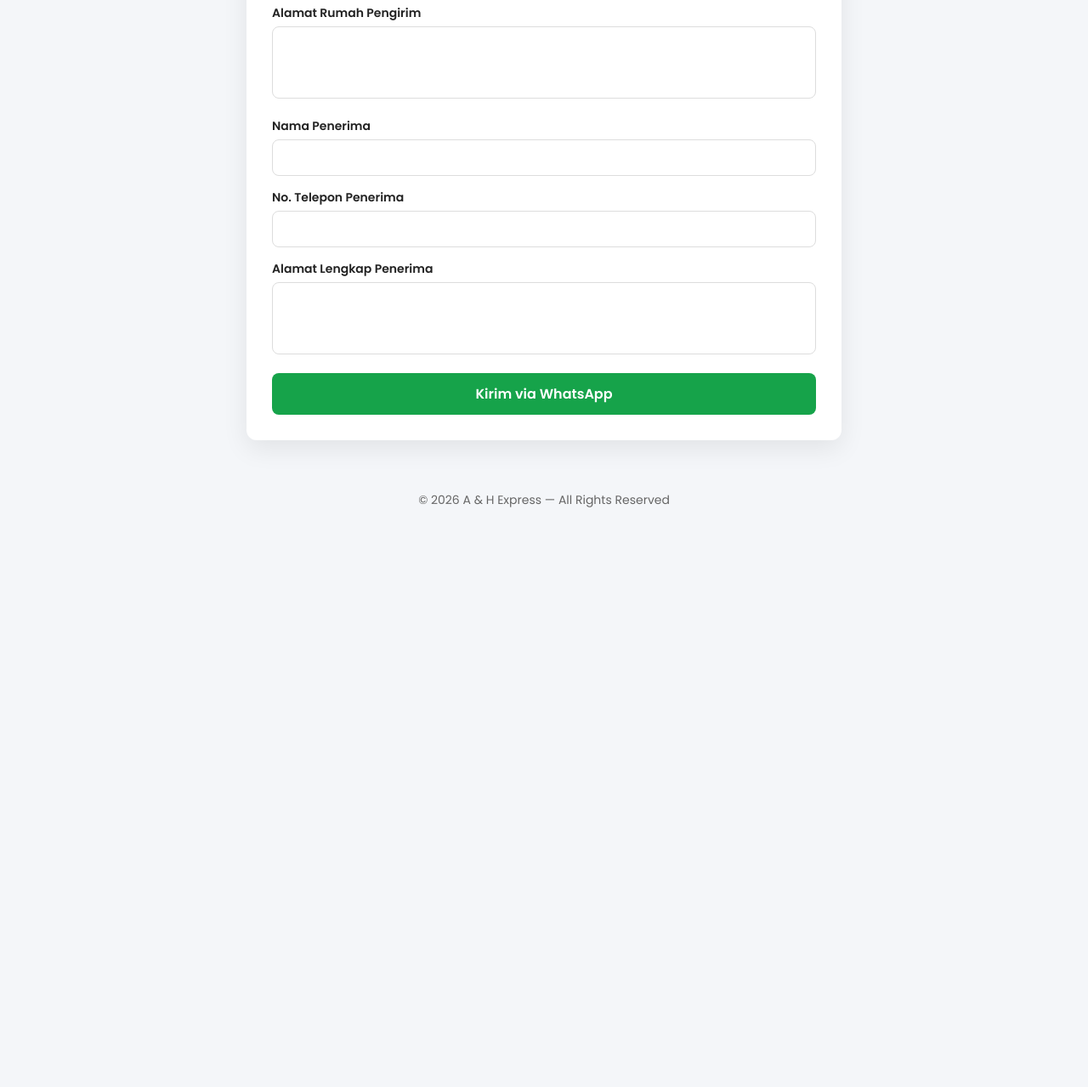
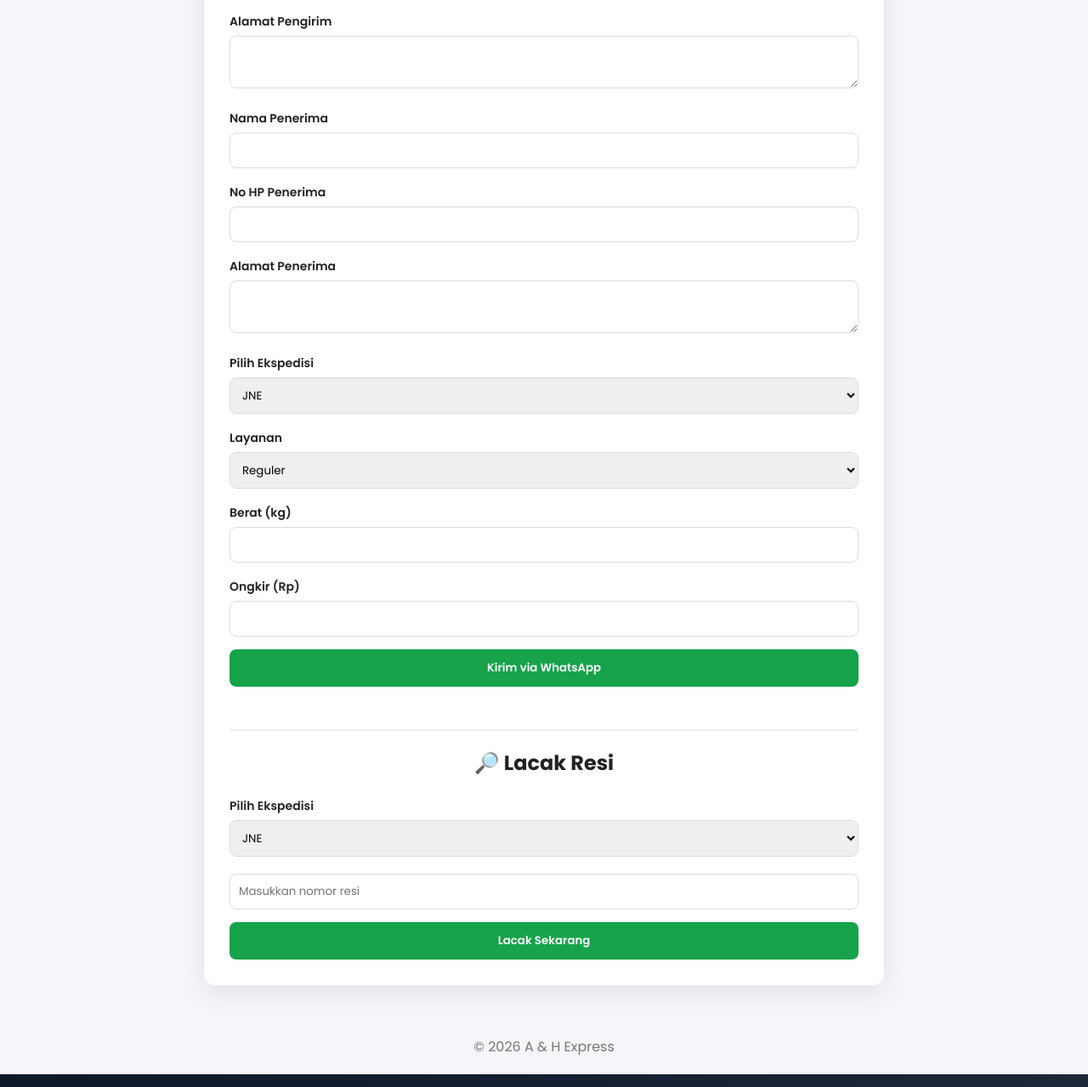
Before and after one commit to Anang-devloper/A-H-Express, a plain HTML site: page index.html in a window 1280 px wide. Shown: the part 400-1679 px from the top of the page at 85% size. Before the commit the page ends 1019 px from the top, so only its background shows below. Drawn offline with Linux system fonts and the light colour scheme.

Commit message:
Update index.html for A & H Express website

```diff
--- a/index.html
+++ b/index.html
@@ -1,97 +1,217 @@
 <!doctype html>
 <html lang="id">
 <head>
-  <meta charset="utf-8" />
-  <meta name="viewport" content="width=device-width,initial-scale=1" />
-  <title>A & H Express — Pengiriman Paket Cepat & Aman</title>
-  <meta name="description" content="A & H Express — layanan pengiriman paket cepat, aman, dan terpercaya. Kirim paket mudah langsung via WhatsApp." />
-  <link href="https://fonts.googleapis.com/css2?family=Poppins:wght@400;600;700&display=swap" rel="stylesheet">
+<meta charset="utf-8" />
+<meta name="viewport" content="width=device-width,initial-scale=1" />
+<title>A & H Express — Ekspedisi Nasional</title>
 
-  <style>
-    * { margin:0; padding:0; box-sizing:border-box; font-family:'Poppins',sans-serif; }
-    body { background:#f4f6f9; color:#222; }
+<link href="https://fonts.googleapis.com/css2?family=Poppins:wght@400;600;700&display=swap" rel="stylesheet">
 
-    header {
-      background: linear-gradient(135deg,#0f172a,#1e293b);
-      color:white;
-      padding:20px 0;
-      text-align:center;
-    }
-
-    header h1 {
-      font-size:28px;
-      font-weight:700;
-      letter-spacing:1px;
-    }
-
-    header p {
-      opacity:.8;
-      margin-top:5px;
-    }
-
-    .container {
-      max-width:700px;
-      margin:40px auto;
-      background:white;
-      padding:30px;
-      border-radius:12px;
-      box-shadow:0 10px 30px rgba(0,0,0,.08);
-    }
-
-    h2 {
-      text-align:center;
-      margin-bottom:20px;
-      color:#0f172a;
-    }
-
-    .form-group {
-      margin-bottom:15px;
-    }
-
-    label {
-      font-size:14px;
-      font-weight:600;
-      display:block;
-      margin-bottom:5px;
-    }
-
-    input, textarea {
-      width:100%;
-      padding:10px;
-      border:1px solid #ddd;
-      border-radius:8px;
-      font-size:14px;
-    }
-
-    textarea { resize:none; }
-
-    button {
-      width:100%;
-      padding:12px;
-      border:none;
-      border-radius:8px;
-      background:#16a34a;
-      color:white;
-      font-size:16px;
-      font-weight:600;
-      cursor:pointer;
-      transition:.3s;
-    }
-
-    button:hover {
-      background:#15803d;
-    }
-
-    footer {
-      text-align:center;
-      padding:20px;
-      margin-top:40px;
-      font-size:14px;
-      color:#666;
-    }
-  </style>
+<style>
+*{margin:0;padding:0;box-sizing:border-box;font-family:'Poppins',sans-serif}
+body{background:#f4f6f9;color:#222}
+header{background:linear-gradient(135deg,#0f172a,#1e293b);color:white;padding:20px;text-align:center}
+.container{max-width:800px;margin:40px auto;background:white;padding:30px;border-radius:12px;box-shadow:0 10px 30px rgba(0,0,0,.08)}
+h2{text-align:center;margin-bottom:20px}
+.form-group{margin-bottom:15px}
+label{font-weight:600;font-size:14px}
+input,select,textarea{width:100%;padding:10px;border:1px solid #ddd;border-radius:8px;margin-top:5px}
+button{width:100%;padding:12px;border:none;border-radius:8px;background:#16a34a;color:white;font-weight:600;cursor:pointer}
+button:hover{background:#15803d}
+.tracking-box{margin-top:50px;padding-top:20px;border-top:2px solid #eee}
+.result{margin-top:20px;background:#f1f5f9;padding:15px;border-radius:8px;font-size:14px}
+footer{text-align:center;margin-top:40px;padding:20px;color:#777}
+</style>
 </head>
 
+<body>
+
+<header>
+<h1>A & H Express</h1>
+<p>Semua Ekspedisi Indonesia • Tracking Real-Time</p>
+</header>
+
+<div class="container">
+
+<h2>Form Pengiriman Paket</h2>
+
+<form id="orderForm">
+
+<div class="form-group">
+<label>Nama Pengirim</label>
+<input type="text" id="sellerName" required>
+</div>
+
+<div class="form-group">
+<label>No HP Pengirim</label>
+<input type="tel" id="sellerPhone" required>
+</div>
+
+<div class="form-group">
+<label>Alamat Pengirim</label>
+<textarea id="sellerAddress" rows="2" required></textarea>
+</div>
+
+<div class="form-group">
+<label>Nama Penerima</label>
+<input type="text" id="receiverName" required>
+</div>
+
+<div class="form-group">
+<label>No HP Penerima</label>
+<input type="tel" id="receiverPhone" required>
+</div>
+
+<div class="form-group">
+<label>Alamat Penerima</label>
+<textarea id="receiverAddress" rows="2" required></textarea>
+</div>
+
+<div class="form-group">
+<label>Pilih Ekspedisi</label>
+<select id="courier" required>
+<option value="jne">JNE</option>
+<option value="jnt">J&T Express</option>
+<option value="sicepat">SiCepat</option>
+<option value="idexpress">ID Express</option>
+<option value="wahana">Wahana</option>
+<option value="anteraja">AnterAja</option>
+<option value="ninjavan">Ninja Xpress</option>
+<option value="pos-indonesia">Pos Indonesia</option>
+<option value="tiki">TIKI</option>
+<option value="lion-parcel">Lion Parcel</option>
+</select>
+</div>
+
+<div class="form-group">
+<label>Layanan</label>
+<select id="service">
+<option value="Reguler">Reguler</option>
+<option value="Express">Express</option>
+<option value="Same Day">Same Day</option>
+</select>
+</div>
+
+<div class="form-group">
+<label>Berat (kg)</label>
+<input type="number" id="weight" step="0.1" required>
+</div>
+
+<div class="form-group">
+<label>Ongkir (Rp)</label>
+<input type="number" id="shippingCost" required>
+</div>
+
+<button type="submit">Kirim via WhatsApp</button>
+
+</form>
+
+<div class="tracking-box">
+<h2>🔎 Lacak Resi</h2>
+
+<div class="form-group">
+<label>Pilih Ekspedisi</label>
+<select id="trackCourier">
+<option value="jne">JNE</option>
+<option value="jnt">J&T Express</option>
+<option value="sicepat">SiCepat</option>
+<option value="idexpress">ID Express</option>
+<option value="wahana">Wahana</option>
+<option value="anteraja">AnterAja</option>
+<option value="ninjavan">Ninja Xpress</option>
+<option value="pos-indonesia">Pos Indonesia</option>
+<option value="tiki">TIKI</option>
+<option value="lion-parcel">Lion Parcel</option>
+</select>
+</div>
+
+<div class="form-group">
+<input type="text" id="trackingNumber" placeholder="Masukkan nomor resi">
+</div>
+
+<button onclick="trackResi()">Lacak Sekarang</button>
+
+<div class="result" id="trackingResult" style="display:none"></div>
+</div>
+
+</div>
+
+<footer>© 2026 A & H Express</footer>
+
+<script>
+
+// GENERATE RESI
+function generateResi(){
+return "ANH" + Date.now();
+}
+
+document.getElementById("orderForm").addEventListener("submit",function(e){
+e.preventDefault();
+
+let resi = generateResi();
+let courier = document.getElementById("courier").value;
+let service = document.getElementById("service").value;
+let weight = document.getElementById("weight").value;
+let cost = new Intl.NumberFormat("id-ID").format(document.getElementById("shippingCost").value);
+
+let message =
+`━━━━━━━━━━━━━━━━━━
+📦 *FORM PENGIRIMAN A & H EXPRESS*
+━━━━━━━━━━━━━━━━━━
+
+🚚 Ekspedisi : ${courier.toUpperCase()}
+⚡ Layanan : ${service}
+🧾 No Resi : ${resi}
+
+📦 DETAIL
+- Berat : ${weight} kg
+- Ongkir : Rp ${cost}
+
+━━━━━━━━━━━━━━━━━━`;
+
+let url = `https://wa.me/6282141285551?text=${encodeURIComponent(message)}`;
+window.open(url,"_blank");
+});
+
+// TRACKING REALTIME
+async function trackResi(){
+let tn = document.getElementById("trackingNumber").value;
+let slug = document.getElementById("trackCourier").value;
+let resultBox = document.getElementById("trackingResult");
+
+resultBox.style.display="block";
+resultBox.innerHTML="Memuat data...";
+
+try{
+let res = await fetch("/api/track",{
+method:"POST",
+headers:{"Content-Type":"application/json"},
+body:JSON.stringify({trackingNumber:tn,slug:slug})
+});
+
+let data = await res.json();
+
+if(!data.ok){
+resultBox.innerHTML="Resi tidak ditemukan / belum aktif.";
+return;
+}
+
+let html = `<b>Status:</b> ${data.tracking.title || '-'}<br><br>`;
+data.tracking.checkpoints.forEach(cp=>{
+html += `📍 ${cp.time || ''}<br>${cp.status}<br>${cp.location}<hr>`;
+});
+
+resultBox.innerHTML = html;
+
+}catch(err){
+resultBox.innerHTML="Terjadi kesalahan koneksi.";
+}
+}
+
+</script>
+
+</body>
+</html>
 <body>
 
 <header>
```
